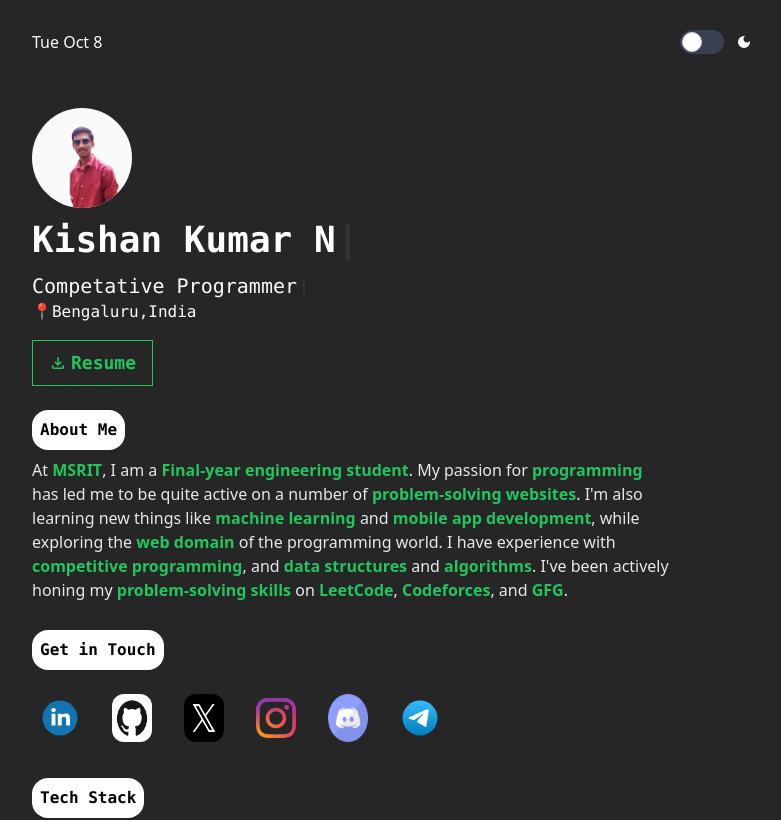
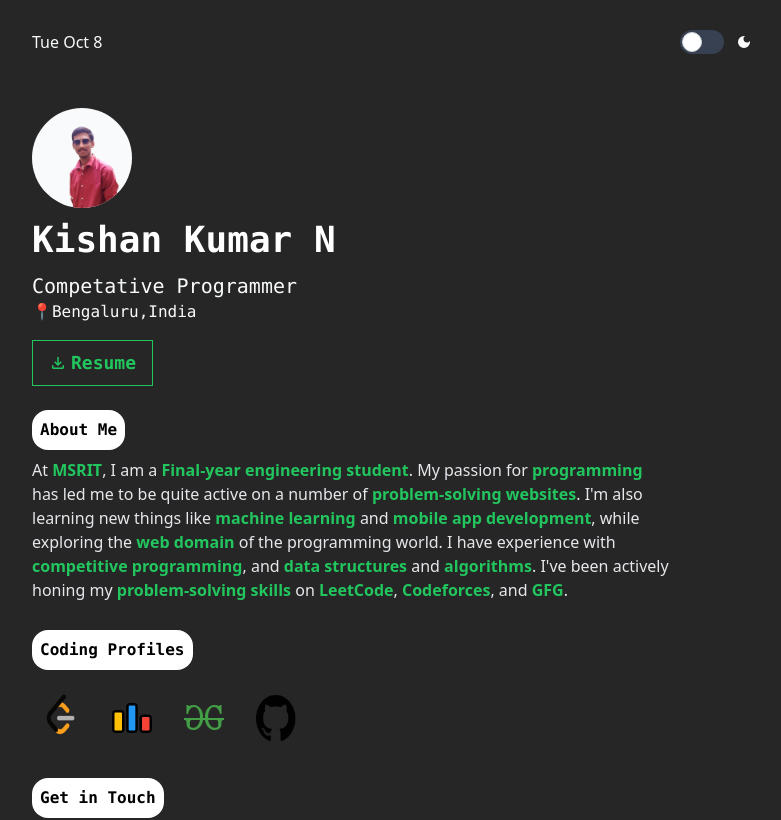
Before and after one commit to Abdercb17/react111, a React (Vite) app: page / in a window 1280 px wide. Shown: the top 820 px of the page, without its empty margins (248-1029 px from the left). Built offline with nearby package versions, Linux system fonts and the light colour scheme.

Commit message:
Update App.jsx

```diff
--- a/src/App.jsx
+++ b/src/App.jsx
@@ -3,6 +3,7 @@ import { useSelector } from "react-redux";
 import Hero from "./components/Hero";
 import Header from "./components/Header";
 import AboutMe from "./components/AboutMe";
+import Codingp from "./components/Codingp";
 import Socials from "./components/Socials";
 import Techstack from "./components/Techstack";
 import Projects from "./components/Projects";
@@ -20,6 +21,7 @@ function App() {
       <Header />
       <Hero />
       <AboutMe />
+      <Codingp />
       <Socials />
       <Techstack />
       <Experience />
```
